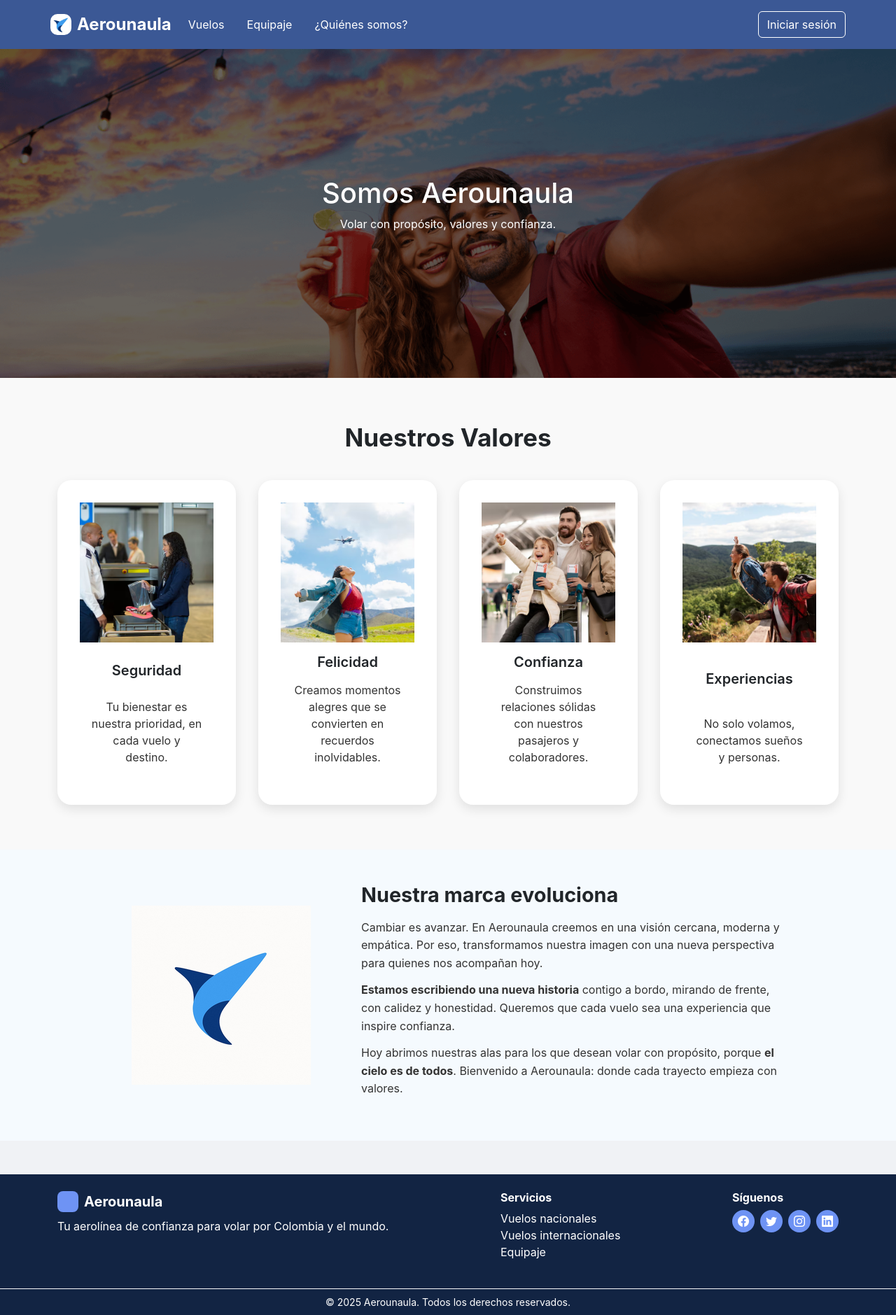
After one commit to Ignacio-Isturiz/Aerounaula, a Django app: page /sobre-nosotros/ in a window 1280 px wide. The commit adds this page. Shown: the whole page at 70% size. Run offline with Django 5.2, Linux system fonts and the light colour scheme.

Commit message:
feat: redesign values section with card layout and image headers for Sobre Nosotros page

```diff
--- a/flights/urls.py
+++ b/flights/urls.py
@@ -12,5 +12,6 @@ urlpatterns = [
     path('asiento/cancelar/<int:asiento_id>/', views.cancelar_asiento, name='cancelar_asiento'),
     path('descargar-tiquetes/', views.descargar_tiquetes_pdf, name='descargar_tiquetes'),
     path('info/equipaje/', views.info_equipaje, name='info_equipaje'),
+    path('sobre-nosotros/', views.sobre_nosotros, name='sobre_nosotros'),
 
 ]
--- a/flights/views.py
+++ b/flights/views.py
@@ -432,3 +432,6 @@ def confirmar_asientos(request):
 
 def info_equipaje(request):
     return render(request, 'informacion/equipaje.html')
+
+def sobre_nosotros(request):
+    return render(request, 'usuarios/sobre_nosotros.html')
--- /dev/null
+++ b/static/css/sobre_nosotros.css
@@ -0,0 +1,147 @@
+.hero-sobre-nosotros {
+    background-image: url('../images/quienes_somos.jpg');
+    background-size: cover;
+    background-position: center;
+    height: 60vh;
+    position: relative;
+    display: flex;
+    align-items: center;
+    justify-content: center;
+    color: white;
+    text-align: center;
+}
+
+.hero-sobre-nosotros .overlay {
+    position: absolute;
+    background: rgba(0, 0, 0, 0.6);
+    inset: 0;
+}
+
+.hero-sobre-nosotros .contenido {
+    position: relative;
+    z-index: 2;
+    animation: fadeInDown 1s ease-out;
+}
+
+@keyframes fadeInDown {
+    from { opacity: 0; transform: translateY(-20px); }
+    to { opacity: 1; transform: translateY(0); }
+}
+
+.valores {
+    padding: 4rem 2rem;
+    background-color: #f9f9f9;
+    text-align: center;
+}
+
+.grid-valores {
+    display: grid;
+    grid-template-columns: repeat(auto-fit, minmax(250px, 1fr));
+    gap: 2rem;
+    margin-top: 2rem;
+}
+
+.valor {
+    background: white;
+    padding: 2rem;
+    border-radius: 15px;
+    box-shadow: 0 4px 12px rgba(0,0,0,0.1);
+    transition: transform 0.3s ease;
+}
+
+.valor:hover {
+    transform: translateY(-10px);
+}
+
+.fade-in {
+    animation: fadeIn 1.5s ease-in forwards;
+    opacity: 0;
+}
+
+@keyframes fadeIn {
+    to { opacity: 1; }
+}
+
+.transformacion-marca {
+    background-color: #f5fafe;
+}
+
+
+.logo-box img {
+    max-height: 300px;
+    object-fit: contain;
+}
+
+.texto-marca {
+    max-width: 600px;
+}
+
+.texto-marca h3 {
+    font-size: 1.8rem;
+    margin-bottom: 1rem;
+}
+
+.texto-marca p {
+    font-size: 1rem;
+    color: #333;
+    margin-bottom: 0.8rem;
+    line-height: 1.6;
+}
+.valores {
+    padding: 4rem 2rem;
+    background-color: #f9f9f9;
+    text-align: center;
+}
+
+.valores h2 {
+    font-size: 2.2rem;
+    margin-bottom: 2.5rem;
+    font-weight: 700;
+}
+
+.grid-valores {
+    display: grid;
+    grid-template-columns: repeat(auto-fit, minmax(250px, 1fr));
+    gap: 2rem;
+}
+
+.valor {
+    background: white;
+    border-radius: 20px;
+    overflow: hidden;
+    box-shadow: 0 6px 16px rgba(0, 0, 0, 0.1);
+    transition: transform 0.3s ease, box-shadow 0.3s ease;
+    display: flex;
+    flex-direction: column;
+    justify-content: space-between;
+}
+
+.valor:hover {
+    transform: translateY(-8px);
+    box-shadow: 0 12px 24px rgba(0, 0, 0, 0.15);
+}
+
+.valor-img {
+    width: 100%;
+    height: 200px;
+    object-fit: cover;
+}
+
+.valor h4 {
+    font-size: 1.25rem;
+    margin-top: 1rem;
+    font-weight: 600;
+}
+
+.valor p {
+    font-size: 1rem;
+    margin: 0.5rem 1rem 1.5rem 1rem;
+    color: #333;
+    line-height: 1.5;
+}
+
+@media (max-width: 768px) {
+    .logo-box {
+        max-width: 80%;
+    }
+}
--- a/users/templates/usuarios/base.html
+++ b/users/templates/usuarios/base.html
@@ -38,6 +38,9 @@
                     {% endif %}
                     <li class="nav-item">
                         <a class="nav-link" href="{% url 'info_equipaje' %}">Equipaje</a>
+                    </li>
+                    <li class="nav-item">
+                        <a class="nav-link" href="{% url 'sobre_nosotros' %}">¿Quiénes somos?</a>
                     </li>
                 </ul>
                 {% if request.session.usuario_id %}
@@ -91,7 +94,7 @@
             </div>
         </div>
         <div class="text-center small py-2 border-top border-light">
-            © 2024 Aerounaula. Todos los derechos reservados.
+            © 2025 Aerounaula. Todos los derechos reservados.
         </div>
     </footer>
 
--- /dev/null
+++ b/users/templates/usuarios/sobre_nosotros.html
@@ -0,0 +1,76 @@
+{% extends 'usuarios/base.html' %}
+{% load static %}
+
+{% block title %}Sobre Nosotros - Aerounaula{% endblock %}
+
+{% block extra_head %}
+<link rel="stylesheet" href="{% static 'css/sobre_nosotros.css' %}">
+{% endblock %}
+
+{% block content %}
+<section class="hero-sobre-nosotros">
+    <div class="overlay"></div>
+    <div class="contenido">
+        <h1>Somos Aerounaula</h1>
+        <p>Volar con propósito, valores y confianza.</p>
+    </div>
+</section>
+
+<section class="valores">
+  <div class="container">
+    <h2>Nuestros Valores</h2>
+    <div class="grid-valores">
+
+      <div class="valor fade-in">
+        <img src="{% static 'images/sobreNosotros/valor_seguridad.jpg' %}" alt="Seguridad" class="valor-img">
+        <h4>Seguridad</h4>
+        <p>Tu bienestar es nuestra prioridad, en cada vuelo y destino.</p>
+      </div>
+
+      <div class="valor fade-in">
+        <img src="{% static 'images/sobreNosotros/valor_felicidad.jpg' %}" alt="Felicidad" class="valor-img">
+        <h4>Felicidad</h4>
+        <p>Creamos momentos alegres que se convierten en recuerdos inolvidables.</p>
+      </div>
+
+      <div class="valor fade-in">
+        <img src="{% static 'images/sobreNosotros/valor_confianza.jpg' %}" alt="Confianza" class="valor-img">
+        <h4>Confianza</h4>
+        <p>Construimos relaciones sólidas con nuestros pasajeros y colaboradores.</p>
+      </div>
+
+      <div class="valor fade-in">
+        <img src="{% static 'images/sobreNosotros/valor_experiencias.jpg' %}" alt="Experiencias" class="valor-img">
+        <h4>Experiencias</h4>
+        <p>No solo volamos, conectamos sueños y personas.</p>
+      </div>
+
+    </div>
+  </div>
+</section>
+<section class="transformacion-marca py-5">
+  <div class="container d-flex flex-column flex-lg-row align-items-center justify-content-center gap-5">
+
+    <!-- Logo de Aerounaula -->
+    <div class="logo-box p-4 rounded">
+      <img src="{% static 'images/logo_aerounaula.jpg' %}" alt="Logo Aerounaula" class="img-fluid">
+    </div>
+
+    <!-- Texto institucional -->
+    <div class="texto-marca">
+      <h3><strong>Nuestra marca evoluciona</strong></h3>
+      <p>
+        Cambiar es avanzar. En Aerounaula creemos en una visión cercana, moderna y empática. Por eso, transformamos nuestra imagen con una nueva perspectiva para quienes nos acompañan hoy.
+      </p>
+      <p>
+        <strong>Estamos escribiendo una nueva historia</strong> contigo a bordo, mirando de frente, con calidez y honestidad. Queremos que cada vuelo sea una experiencia que inspire confianza.
+      </p>
+      <p>
+        Hoy abrimos nuestras alas para los que desean volar con propósito, porque <strong>el cielo es de todos</strong>. Bienvenido a Aerounaula: donde cada trayecto empieza con valores.
+      </p>
+    </div>
+
+  </div>
+</section>
+
+{% endblock %}
```
Also changed, not shown: flights/templates/mapa.html (deleted, +0 -41 lines), flights/templates/vuelos.html (+2 -11 lines), static/css/alerta_bloqueado.css (+34 -26 lines), static/js/bloqueado.js (added, +11 -0 lines), static/js/filtroVuelos.js (added, +11 -0 lines), static/js/vuelos.js (+0 -12 lines), users/templates/usuarios/cuenta_bloqueada.html (+7 -16 lines), users/templates/usuarios/dashboard.html (+8 -6 lines), static/images/logo_aerounaula.jpg (added), static/images/quienes_somos.jpg (added), static/images/sobreNosotros/valor_confianza.jpg (added), static/images/sobreNosotros/valor_experiencias.jpg (added), static/images/sobreNosotros/valor_felicidad.jpg (added), static/images/sobreNosotros/valor_seguridad.jpg (added), 1 more files.
